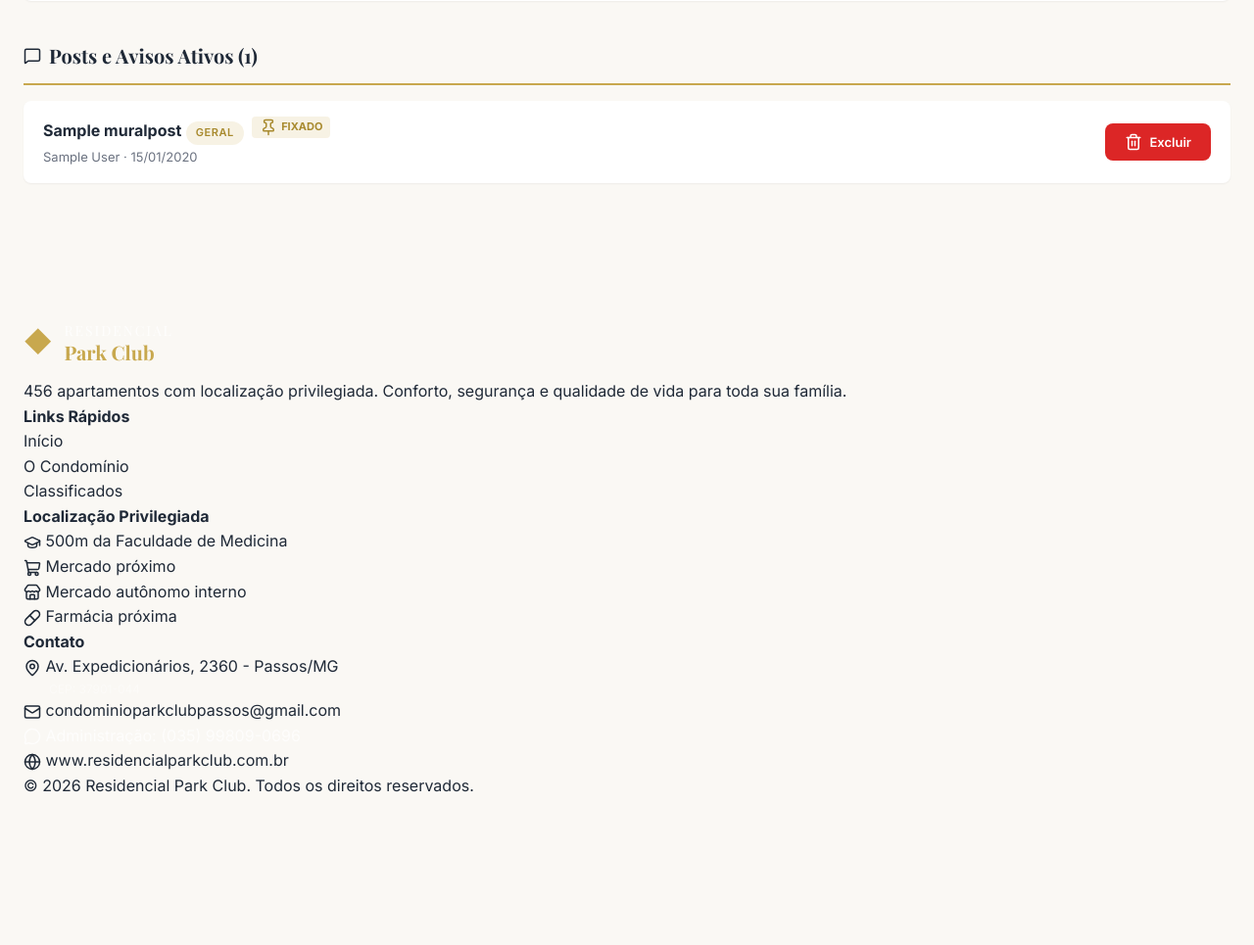
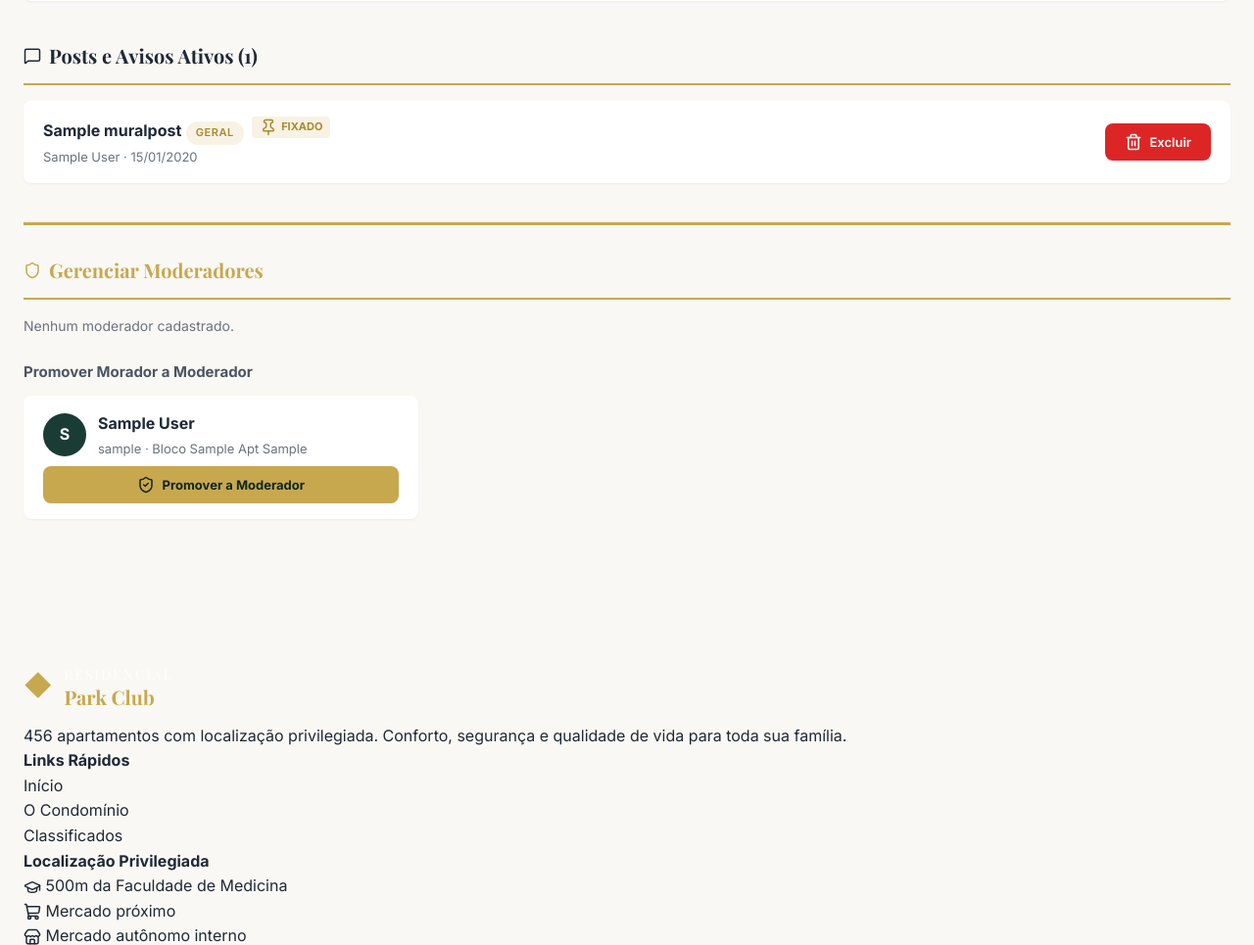
Before and after one commit to lumezencio/residencialparkclub, a Django app: page /moderacao/ in a window 1280 px wide. Shown: the part 960-1925 px from the top of the page at 98% size. Before the commit the page ends 1769 px from the top, so only its background shows below. Run offline with Django 5.2, Linux system fonts and the light colour scheme; a user stored in the database is signed in; tables that the repository leaves empty hold one stand-in row (values such as "Sample post").

Commit message:
Superadmin: gerenciar moderadores no painel de moderação
- Seção Gerenciar Moderadores visível só para superadmin
- Lista moderadores ativos com botão Remover Moderador
- Lista moradores aprovados com botão Promover a Moderador
- Ações promover/rebaixar protegidas por is_superuser

Co-Authored-By: Claude Opus 4.6 (1M context) <noreply@anthropic.com>

```diff
--- a/core/views.py
+++ b/core/views.py
@@ -171,6 +171,10 @@ def moderacao(request):
     midias_pendentes = MidiaCondominio.objects.filter(ativo=False).order_by("-criado_em")
     mensagens_novas = MensagemAdministracao.objects.filter(status="nova").order_by("-criado_em")
 
+    # Lista de moderadores e moradores aprovados (só superadmin vê)
+    moderadores = Usuario.objects.filter(tipo="moderador").order_by("first_name")
+    moradores_aprovados = Usuario.objects.filter(aprovado=True, tipo__in=["morador", "proprietario"]).order_by("first_name")
+
     return render(request, "core/moderacao.html", {
         "anuncios_pendentes": anuncios_pendentes,
         "anuncios_aprovados": anuncios_aprovados,
@@ -179,6 +183,8 @@ def moderacao(request):
         "usuarios_pendentes": usuarios_pendentes,
         "midias_pendentes": midias_pendentes,
         "mensagens_novas": mensagens_novas,
+        "moderadores": moderadores,
+        "moradores_aprovados": moradores_aprovados,
     })
 
 
@@ -227,6 +233,16 @@ def moderar_item(request, tipo, pk):
             item.is_active = False
             item.save()
             messages.warning(request, f"Morador {item.get_full_name()} rejeitado.")
+        elif acao == "promover_moderador" and request.user.is_superuser:
+            item.tipo = "moderador"
+            item.is_staff = True
+            item.save()
+            messages.success(request, f"{item.get_full_name()} agora é Moderador!")
+        elif acao == "rebaixar_moderador" and request.user.is_superuser:
+            item.tipo = "morador"
+            item.is_staff = False
+            item.save()
+            messages.success(request, f"{item.get_full_name()} rebaixado para Morador.")
 
     elif tipo == "mensagem":
         item = get_object_or_404(MensagemAdministracao, pk=pk)
--- a/templates/core/moderacao.html
+++ b/templates/core/moderacao.html
@@ -302,6 +302,69 @@
         </div>
         {% endif %}
 
+        <!-- Gerenciar Moderadores (só superadmin) -->
+        {% if user.is_superuser %}
+        <div class="mod-section animate-on-scroll" style="margin-top:40px;border-top:3px solid var(--accent);padding-top:30px;">
+            <h2 class="mod-section-title" style="color:var(--accent);">
+                <i data-lucide="shield" class="icon-sm"></i>
+                Gerenciar Moderadores
+            </h2>
+
+            <!-- Moderadores atuais -->
+            {% if moderadores %}
+            <h3 style="font-size:15px;color:var(--gray-600);margin-bottom:12px;">Moderadores Ativos</h3>
+            {% for m in moderadores %}
+            <div class="mod-card" style="border-left:3px solid var(--accent);">
+                <div class="mod-card-info">
+                    <div class="post-avatar" style="background:var(--accent);color:var(--primary-dark);">{{ m.first_name|make_list|first|default:"M" }}</div>
+                    <div>
+                        <strong>{{ m.get_full_name }}</strong>
+                        <span style="font-size:11px;background:var(--accent);color:var(--primary-dark);padding:2px 8px;border-radius:10px;font-weight:700;">MODERADOR</span>
+                        <p>{{ m.username }} &middot; Bloco {{ m.bloco }} Apt {{ m.apartamento }}</p>
+                    </div>
+                </div>
+                <div class="mod-card-actions">
+                    <form method="post" action="{% url 'core:moderar_item' 'usuario' m.pk %}" style="display:inline;">
+                        {% csrf_token %}
+                        <input type="hidden" name="acao" value="rebaixar_moderador">
+                        <button type="submit" class="btn btn-sm" style="background:#dc3545;color:white;" data-confirm="Remover {{ m.get_full_name }} como moderador?">
+                            <i data-lucide="shield-off" class="icon-sm"></i> Remover Moderador
+                        </button>
+                    </form>
+                </div>
+            </div>
+            {% endfor %}
+            {% else %}
+            <p style="color:var(--gray-500);font-size:14px;margin-bottom:20px;">Nenhum moderador cadastrado.</p>
+            {% endif %}
+
+            <!-- Promover morador a moderador -->
+            {% if moradores_aprovados %}
+            <h3 style="font-size:15px;color:var(--gray-600);margin:24px 0 12px;">Promover Morador a Moderador</h3>
+            <div style="display:grid;grid-template-columns:repeat(auto-fill,minmax(300px,1fr));gap:12px;">
+                {% for m in moradores_aprovados %}
+                <div class="mod-card" style="flex-direction:column;align-items:stretch;gap:8px;">
+                    <div class="mod-card-info">
+                        <div class="post-avatar">{{ m.first_name|make_list|first|default:"U" }}</div>
+                        <div>
+                            <strong>{{ m.get_full_name }}</strong>
+                            <p>{{ m.username }} &middot; Bloco {{ m.bloco }} Apt {{ m.apartamento }}</p>
+                        </div>
+                    </div>
+                    <form method="post" action="{% url 'core:moderar_item' 'usuario' m.pk %}">
+                        {% csrf_token %}
+                        <input type="hidden" name="acao" value="promover_moderador">
+                        <button type="submit" class="btn btn-sm w-full" style="background:var(--accent);color:var(--primary-dark);justify-content:center;font-weight:700;" data-confirm="Promover {{ m.get_full_name }} a Moderador?">
+                            <i data-lucide="shield-check" class="icon-sm"></i> Promover a Moderador
+                        </button>
+                    </form>
+                </div>
+                {% endfor %}
+            </div>
+            {% endif %}
+        </div>
+        {% endif %}
+
     </div>
 </section>
 {% endblock %}
```
